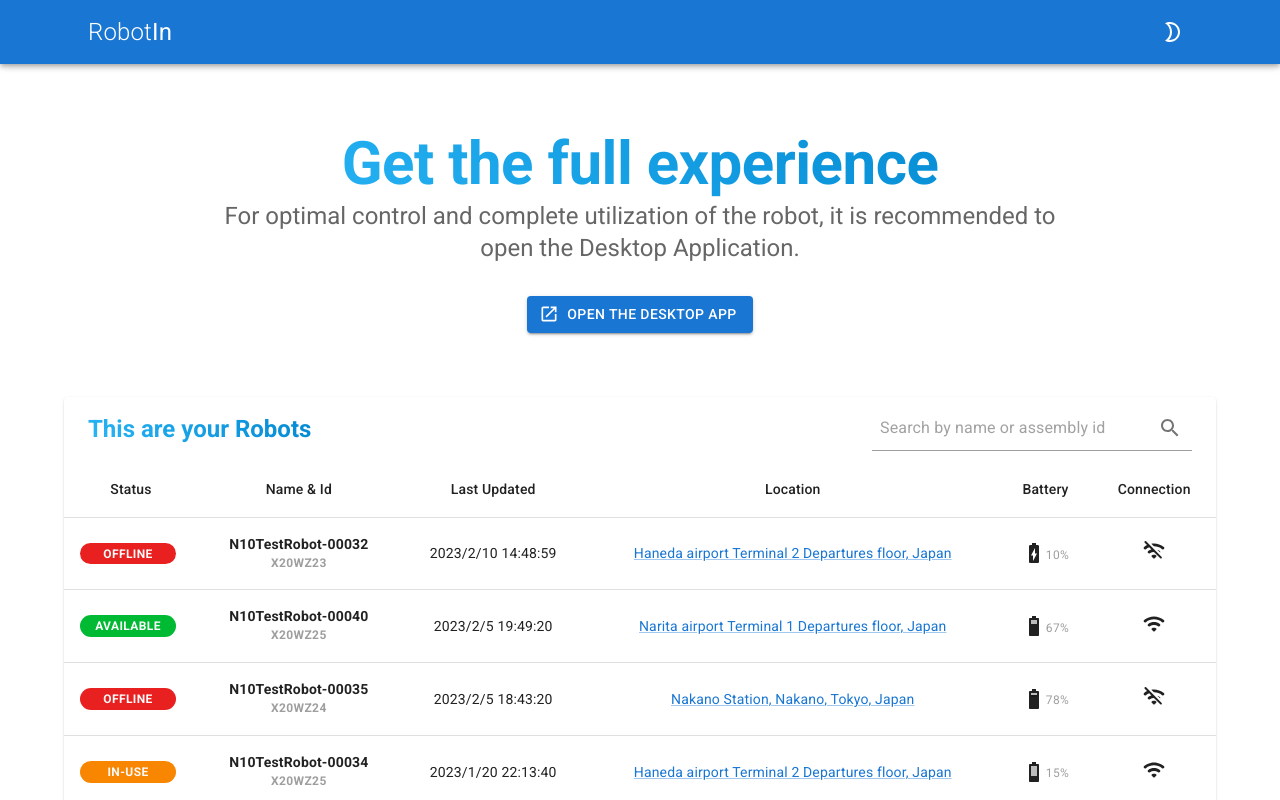
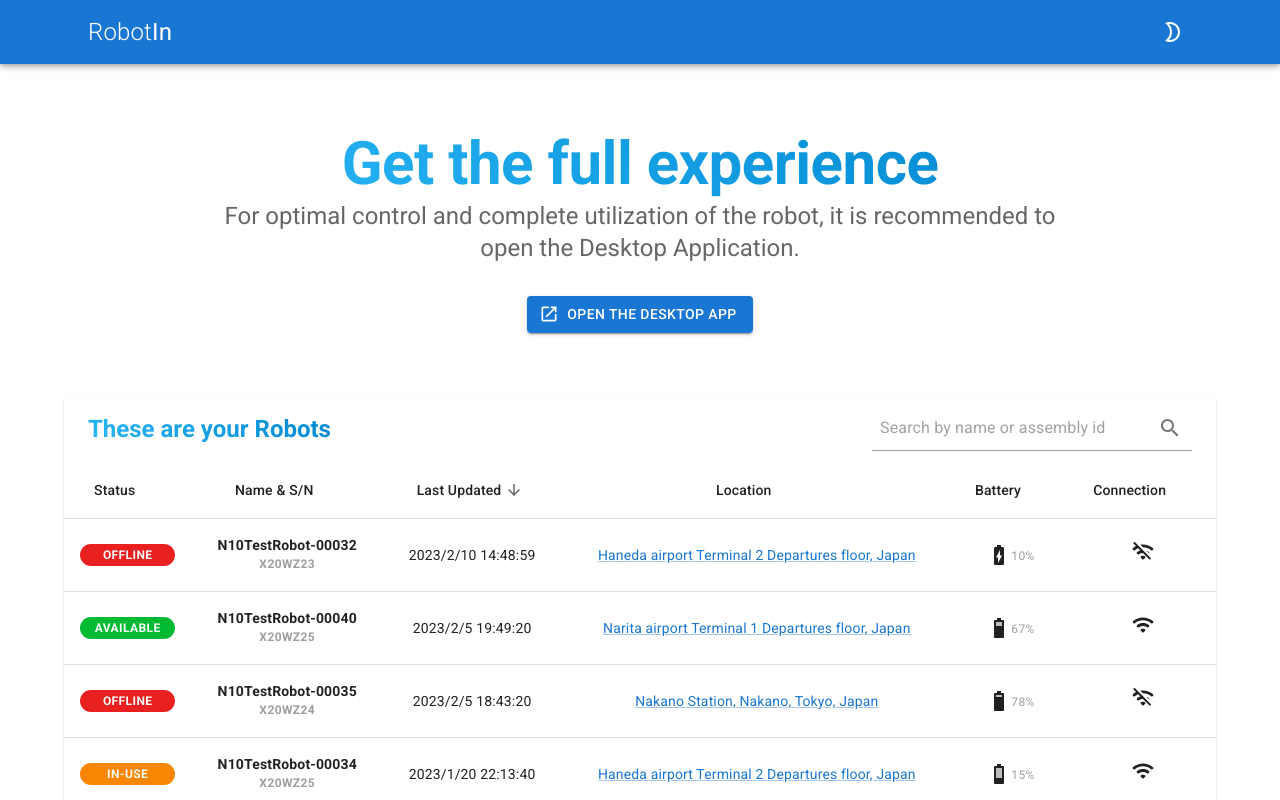
Before and after one commit to serginogal/RobotIn, a React (Vite) app: page / in a window 1280 px wide. Shown: the top 800 px of the page. Built offline with nearby package versions, Linux system fonts and the light colour scheme; no server answers.

Commit message:
Add Table Sorting

```diff
--- a/src/components/RobotTable/index.tsx
+++ b/src/components/RobotTable/index.tsx
@@ -1,4 +1,4 @@
-import { useState } from 'react'
+import { useState, useMemo } from 'react'
 import {
   TablePagination,
   Toolbar,
@@ -9,6 +9,7 @@ import {
   TableHead,
   TableRow,
   Paper,
+  TableSortLabel,
 } from '@mui/material'
 
 import TitleGradient from '@components/TitleGradient'
@@ -23,15 +24,50 @@ import NetworkIndicator from '@components/NetworkIndicator'
 import EmptyTable from './TableStates/EmptyTable'
 import ErrorTable from './TableStates/ErrorTable'
 import LoadingTable from './TableStates/LoadingTable'
+import { Order, sortBy, SupportedHeaders } from '@utils/sortBy'
 
+// This component could be extracted in a different file,
+// but i consider it's more understandable to keep it here
 const HEADERS = [
-  'Status',
-  'Name & Id',
-  'Last Updated',
-  'Location',
-  'Battery',
-  'Connection',
+  {
+    id: 'status',
+    label: 'Status',
+    sortable: true,
+  },
+  {
+    id: 'name',
+    label: 'Name & S/N',
+    sortable: true,
+  },
+  {
+    id: 'updatedAt',
+    label: 'Last Updated',
+    sortable: true,
+  },
+  {
+    id: 'location',
+    label: 'Location',
+    sortable: true,
+  },
+  {
+    id: 'battery',
+    label: 'Battery',
+    sortable: true,
+  },
+  {
+    id: 'connection',
+    label: 'Connection',
+    sortable: true,
+  },
 ]
+
+const tableConfigInit = {
+  rowsPerPageOptions: [5, 10, 25, 50, 100],
+  orderBy: 'updatedAt',
+  orderDir: 'desc',
+  rowsPerPage: 5,
+  page: 0,
+}
 
 type TableHeaderProps = {
   onSearch: ({ query }?: { query: string }) => any
@@ -49,13 +85,14 @@ const TableHeader = ({ onSearch }: TableHeaderProps) => {
       }}
     >
       <TitleGradient component="h5" variant="h5">
-        This are your Robots
+        These are your Robots
       </TitleGradient>
       <SearchInput onSearch={onSearch} />
     </Toolbar>
   )
 }
 
+// _______ ↓↓↓ Important part comes here ↓↓↓ _______
 type RobotTableProps = {
   robots: RobotData[] | null
   error: Error | null
@@ -63,18 +100,13 @@ type RobotTableProps = {
   // @ts-ignore::Property 'query' does not exist on type '{ query: string; } | undefined'.ts(2339)
   searchData: ({ query }?: { query: string }) => any
 }
-
 const RobotTable = ({
   robots,
   error,
   isLoading,
   searchData,
 }: RobotTableProps) => {
-  const [tableConfig, setTableConfig] = useState({
-    rowsPerPageOptions: [5, 10, 25, 50, 100],
-    rowsPerPage: 5,
-    page: 0,
-  })
+  const [tableConfig, setTableConfig] = useState(tableConfigInit)
 
   const handleRowsPerPageChange = (
     event: React.ChangeEvent<HTMLInputElement>
@@ -85,15 +117,38 @@ const RobotTable = ({
       page: 0,
     })
   }
+
   const handlePageChange = (_: unknown, newPage: number) => {
     setTableConfig({ ...tableConfig, page: newPage })
   }
 
-  // Slice the data in order to paginate
-  const paginatedRows = (robots || []).slice(
-    tableConfig.page * tableConfig.rowsPerPage,
-    tableConfig.page * tableConfig.rowsPerPage + tableConfig.rowsPerPage
-  )
+  const handleSort = (headerId: string) => {
+    const { orderBy, orderDir } = tableConfig
+    if (orderBy === headerId) {
+      const newDir = orderDir === 'asc' ? 'desc' : 'asc'
+      return setTableConfig({ ...tableConfig, orderDir: newDir })
+    }
+    return setTableConfig({
+      ...tableConfig,
+      orderBy: headerId,
+      orderDir: 'asc',
+    })
+  }
+
+  // Sorts and Slice the data in order to paginate
+  const paginatedRows = useMemo(() => {
+    return (robots || [])
+      .sort(
+        sortBy({
+          headerId: tableConfig.orderBy as SupportedHeaders,
+          order: tableConfig.orderDir as Order,
+        })
+      )
+      .slice(
+        tableConfig.page * tableConfig.rowsPerPage,
+        tableConfig.page * tableConfig.rowsPerPage + tableConfig.rowsPerPage
+      )
+  }, [robots, tableConfig])
 
   return (
     <>
@@ -102,11 +157,24 @@ const RobotTable = ({
         <Table aria-label="robots table">
           <TableHead>
             <TableRow>
-              {HEADERS.map(head => (
-                <TableCell key={head} align="center">
-                  {head}
-                </TableCell>
-              ))}
+              {HEADERS.map(header => {
+                const { id, label, sortable } = header
+                return (
+                  <TableCell key={id} align="center">
+                    {!sortable ? (
+                      label
+                    ) : (
+                      <TableSortLabel
+                        active={tableConfig.orderBy === id}
+                        direction={tableConfig?.orderDir as 'asc' | 'desc'}
+                        onClick={() => handleSort(id)}
+                      >
+                        {label}
+                      </TableSortLabel>
+                    )}
+                  </TableCell>
+                )
+              })}
             </TableRow>
           </TableHead>
           <TableBody sx={{ width: '100%' }}>
--- /dev/null
+++ b/src/utils/sortBy.ts
@@ -0,0 +1,93 @@
+export type Order = 'asc' | 'desc'
+export type SupportedHeaders =
+  | 'status'
+  | 'name'
+  | 'updatedAt'
+  | 'location'
+  | 'battery'
+  | 'connection'
+type SortByType = { a: RobotData; b: RobotData; order: Order }
+
+const sortByMap: {
+  [key in SupportedHeaders]: ({ a, b, order }: SortByType) => number
+} = {
+  connection: sortByConnection,
+  location: sortByLocation,
+  battery: sortByBattery,
+  updatedAt: sortByDate,
+  status: sortByStatus,
+  name: sortByName,
+}
+
+function sortByStatus({ a, b, order }: SortByType) {
+  const stateValues = {
+    AVAILABLE: 1,
+    'IN-USE': 2,
+    OFFLINE: 3,
+  }
+  if (order === 'desc') {
+    return stateValues[b.status] - stateValues[a.status]
+  }
+  return stateValues[a.status] - stateValues[b.status]
+}
+
+function sortByConnection({ a, b, order }: SortByType) {
+  const connectionA = a.robotStats.networkConnected ? 1 : 2
+  const connectionB = b.robotStats.networkConnected ? 1 : 2
+  if (order === 'desc') {
+    return connectionB - connectionA
+  }
+  return connectionA - connectionB
+}
+
+function sortByName({ a, b, order }: SortByType) {
+  if (order === 'desc') {
+    return b.name.localeCompare(a.name)
+  }
+  return a.name.localeCompare(b.name)
+}
+
+function sortByDate({ a, b, order }: SortByType) {
+  const aDate = new Date(a.robotStats.updatedOn).getTime()
+  const bDate = new Date(b.robotStats.updatedOn).getTime()
+  if (order === 'desc') {
+    return bDate - aDate || a.name.localeCompare(b.name)
+  }
+  return aDate - bDate || a.name.localeCompare(b.name)
+}
+
+function sortByLocation({ a, b, order }: SortByType) {
+  if (order === 'desc') {
+    return (
+      b.venue.location.localeCompare(a.venue.location) ||
+      a.name.localeCompare(b.name)
+    )
+  }
+  return (
+    a.venue.location.localeCompare(b.venue.location) ||
+    a.name.localeCompare(b.name)
+  )
+}
+
+function sortByBattery({ a, b, order }: SortByType) {
+  if (order === 'desc') {
+    return (
+      b.robotStats.batteryLevel - a.robotStats.batteryLevel ||
+      a.name.localeCompare(b.name)
+    )
+  }
+  return (
+    a.robotStats.batteryLevel - b.robotStats.batteryLevel ||
+    a.name.localeCompare(b.name)
+  )
+}
+
+export function sortBy({
+  order,
+  headerId,
+}: {
+  order: Order
+  headerId: SupportedHeaders
+}): (a: any, b: any) => number {
+  return (a, b) => sortByMap[headerId]({ a, b, order })
+}
```
